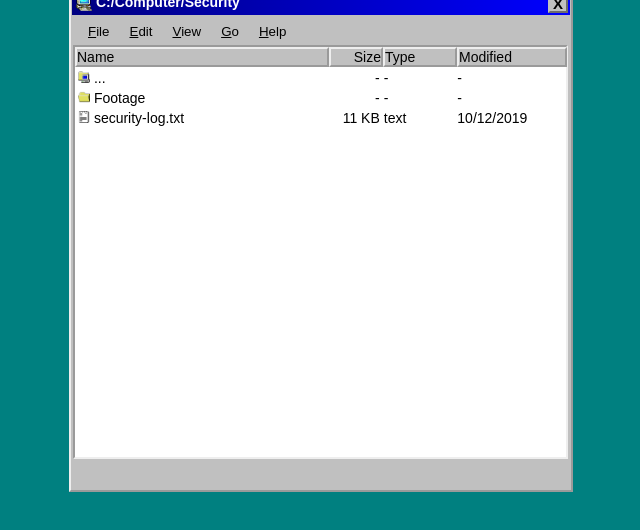
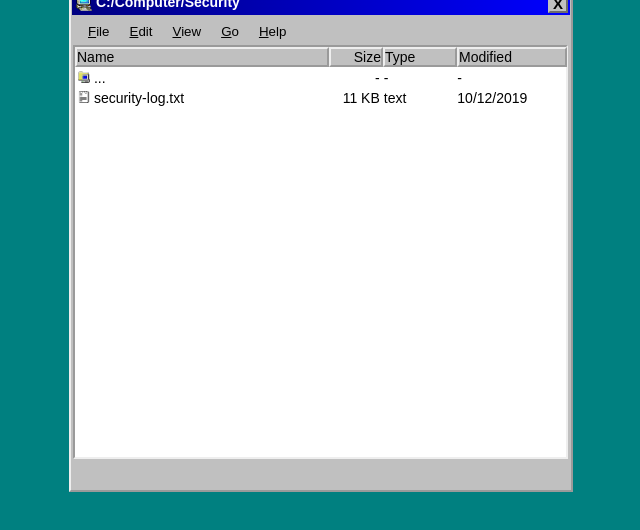
Before and after one commit to trenchgun/win95site, a plain HTML site: page index-security.html in a window 1280 px wide. Shown: the whole page, without its empty margins (63-703 px from the left). Drawn offline with Linux system fonts and the light colour scheme.

Commit message:
Update index-security.html

```diff
--- a/index-security.html
+++ b/index-security.html
@@ -288,15 +288,6 @@
 						<td width="70" class="td-type">-</td>
 						<td width="106" class="td-modified">-</td>
 					</tr>
-					<tr class='clickable-row' onclick="window.location='security/index-footage.html';" >
-						<td width="250" class="td-name">
-						<img src="icons/folder-open.png" height="12px">
-						Footage
-						</td>
-						<td width="50" class="td-size">-</td>
-						<td width="70" class="td-type">-</td>
-						<td width="106" class="td-modified">-</td>
-					</tr>
 					<tr class='clickable-row' onclick="window.location='security/security-log.html';" >
 						<td width="250" class="td-name">
 						<img src="icons/text-file.png" height="12px">
```
